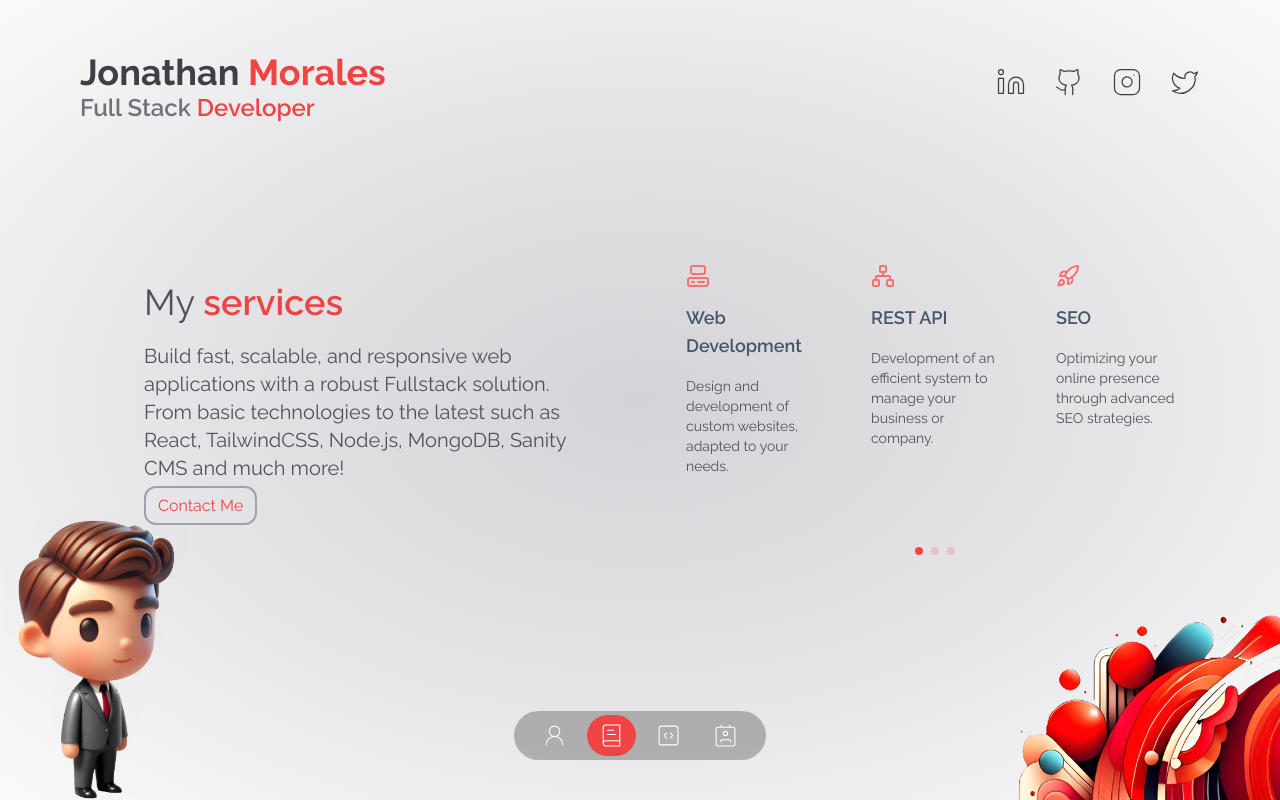
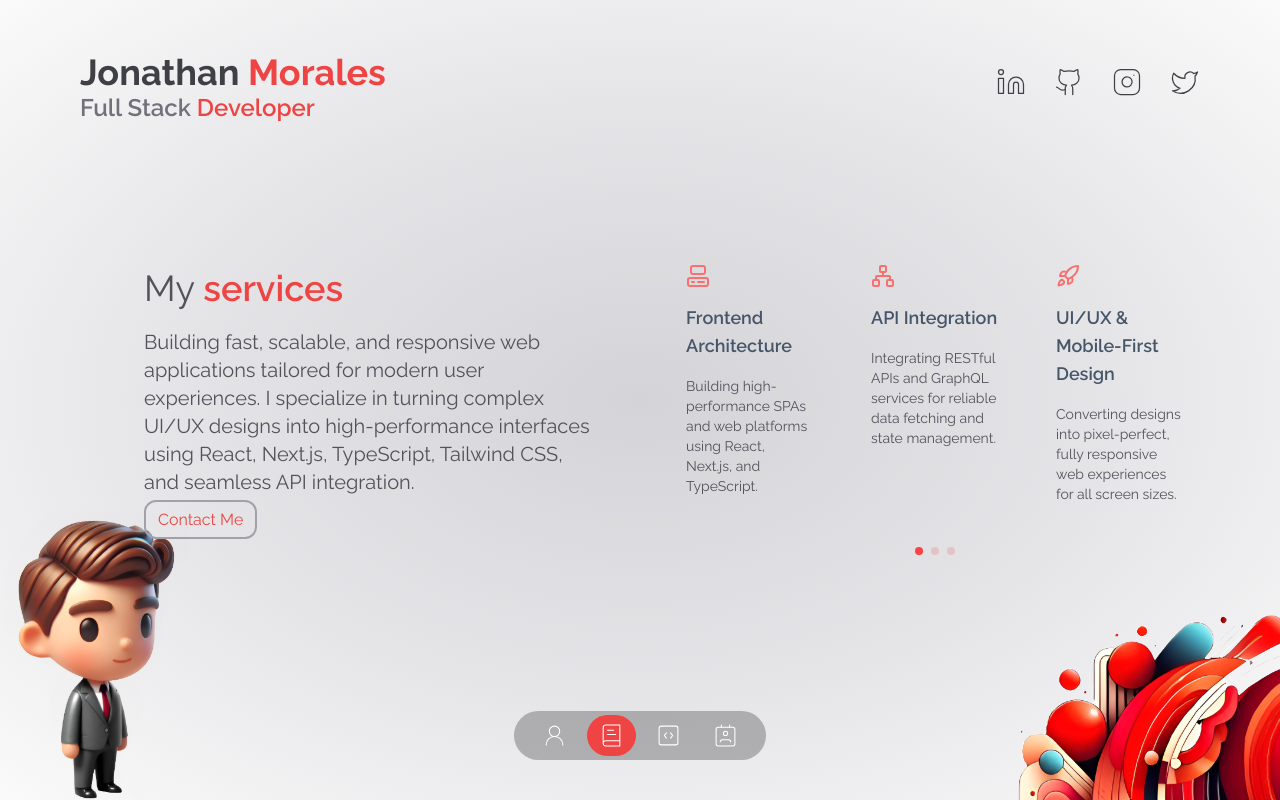
Before and after one commit to 0sayo0/portfolio_john, a Next.js app: page /services in a window 1280 px wide. Built offline with nearby package versions, Linux system fonts and the light colour scheme.

Commit message:
feat: update wording

```diff
--- a/app/(routes)/services/page.tsx
+++ b/app/(routes)/services/page.tsx
@@ -16,9 +16,10 @@ export default function page() {
             My <span className="font-semibold text-red-500">services</span>
           </h1>
           <p className="mb-3 text-xl text-zinc-600">
-            Build fast, scalable, and responsive web applications with a robust
-            Fullstack solution. From basic technologies to the latest such as
-            React, TailwindCSS, Node.js, MongoDB, Sanity CMS and much more!
+            Building fast, scalable, and responsive web applications tailored
+            for modern user experiences. I specialize in turning complex UI/UX
+            designs into high-performance interfaces using React, Next.js,
+            TypeScript, Tailwind CSS, and seamless API integration.
           </p>
           <Link
             href="/contact"
--- a/components/Introduction.tsx
+++ b/components/Introduction.tsx
@@ -45,10 +45,10 @@ export default function Introduction() {
           </h1>
 
           <p className="text-zinc-600 mx-auto mb-2 text-xl md:mx-0 md:mb-4">
-            My name is Jonathan Morales, I am a fullstack developer based in
-            Mexico City. I am passionate about creating comprehensive
-            technological solutions, from user interfaces and applications to
-            efficient backend systems.
+            My name is Jonathan Morales, a Frontend Developer based in Mexico
+            City. I specialize in building high-performance, pixel-perfect web
+            interfaces using React and TypeScript, turning complex UI/UX designs
+            into fast, responsive, and accessible user experiences.
           </p>
           <div className="flex items-center justify-center gap-3 md:justify-start md:gap-10 md:mb-0">
             <Link
--- a/components/SliderServices.tsx
+++ b/components/SliderServices.tsx
@@ -4,7 +4,7 @@ import { serviceData } from "@/data";
 import { Pagination, Mousewheel } from "swiper/modules";
 import { Swiper, SwiperSlide } from "swiper/react";
 
-import "swiper/swiper-bundle.css";
+// import "swiper/swiper-bundle.css";
 
 export default function SliderServices() {
   return (
--- a/data.tsx
+++ b/data.tsx
@@ -10,8 +10,8 @@ import {
   Contact,
   Network,
   Wrench,
-  Smartphone,
   UserRound,
+  LineChart,
 } from "lucide-react";
 
 export const socialNetworks = [
@@ -113,8 +113,8 @@ export const dataAboutPage = [
 export const dataCounter = [
   {
     id: 0,
-    endCounter: 2,
-    text: "year of experience",
+    endCounter: 3,
+    text: "years of experience",
     lineRight: true,
     lineRightMobile: true,
   },
@@ -127,7 +127,7 @@ export const dataCounter = [
   // },
   {
     id: 2,
-    endCounter: 6,
+    endCounter: 10,
     text: "projects completed",
     lineRight: true,
     lineRightMobile: true,
@@ -144,33 +144,33 @@ export const dataCounter = [
 export const serviceData = [
   {
     icon: <Computer />,
-    title: "Web Development",
+    title: "Frontend Architecture",
     description:
-      "Design and development of custom websites, adapted to your needs.",
+      "Building high-performance SPAs and web platforms using React, Next.js, and TypeScript.",
   },
   {
     icon: <Network />,
-    title: "REST API",
+    title: "API Integration",
     description:
-      "Development of an efficient system to manage your business or company.",
+      "Integrating RESTful APIs and GraphQL services for reliable data fetching and state management.",
   },
   {
     icon: <Rocket />,
-    title: "SEO",
+    title: "UI/UX & Mobile-First Design",
     description:
-      "Optimizing your online presence through advanced SEO strategies.",
+      "Converting designs into pixel-perfect, fully responsive web experiences for all screen sizes.",
+  },
+  {
+    icon: <LineChart />,
+    title: "Performance & SEO",
+    description:
+      "Optimizing Core Web Vitals, page speed, and SSR/SSG structure for maximum performance and visibility.",
   },
   {
     icon: <Wrench />,
     title: "Maintenance",
     description:
       "Correction, implementation and optimization of applications and websites.",
-  },
-  {
-    icon: <Smartphone />,
-    title: "Mobile apps",
-    description:
-      "Development of multiplatform mobile applications according to your needs and preferences.",
   },
 ];
 
```
